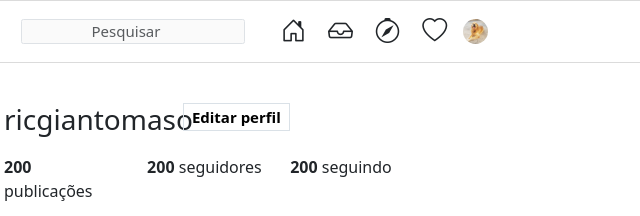
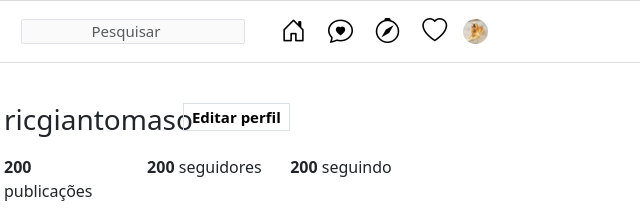
Before and after one commit to ricgiantomaso/Instagram-Clone, a plain HTML site: page index.html in a window 1280 px wide. Shown: the top 216 px of the page, 464-1104 px from the left. Drawn offline with nearby package versions, Linux system fonts and the light colour scheme.

Commit message:
FIX: Adjust inbox button and insert links

```diff
--- a/index.html
+++ b/index.html
@@ -23,11 +23,11 @@
             <input class="form-control me-2" type="search" placeholder="Pesquisar" aria-label="Search">
         </form>
         <div style="width: 35%;">
-            <i class="bi bi-house-door icons"></i>
-            <i class="bi bi-inbox icons"></i>
-            <i class="bi bi-compass icons"></i>
-            <i class="bi bi-heart icons"></i>
-            <img class="img-nav" src="imagens/foto-instagram.jpg">
+            <a href="https://instagram.com"><i class="bi bi-house-door icons"></i></a>
+            <a href="https://instagram.com/direct/inbox/"><i class="bi-chat-heart icons"></i></a>
+            <a href="https://instagram.com/explore/"><i class="bi bi-compass icons"></i></a>
+            <a href="https://instagram.com/#"><i class="bi bi-heart icons"></i></a>
+            <a href="https://instagram.com/ricgiantomaso"><img class="img-nav" src="imagens/foto-instagram.jpg"></a>
 
         </div>
 
--- a/style.css
+++ b/style.css
@@ -1,4 +1,4 @@
-,body {
+.body {
     background-color: rgb(250,250,250) !important;
 }
 
@@ -36,6 +36,8 @@
 .icons {
     padding: 4%;
     font-size: 25px;
+    text-decoration: none !important;
+    color: black;
 }
 
 .img-profile {
```
